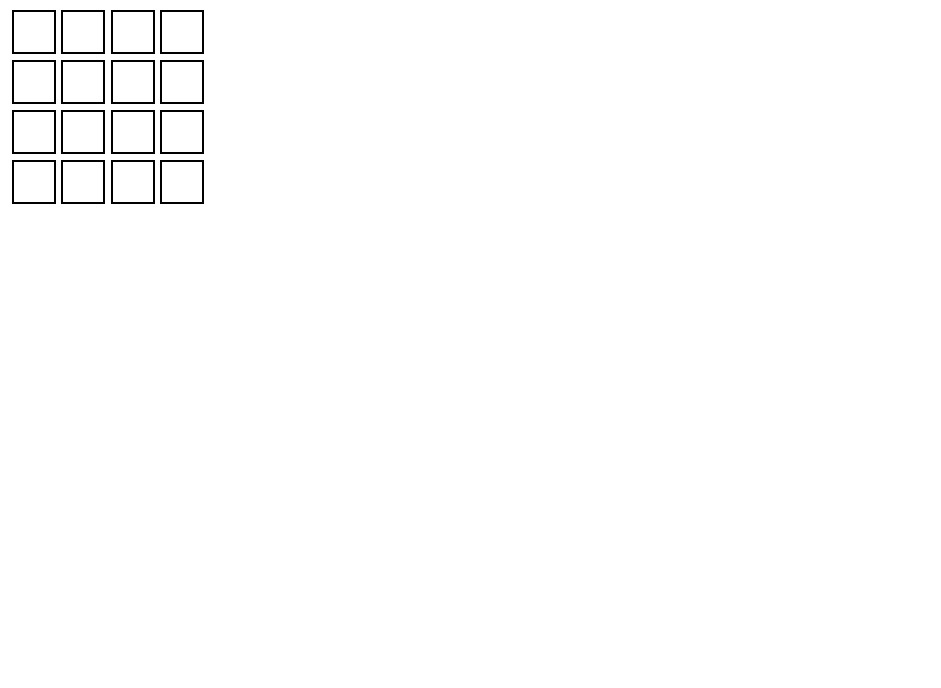
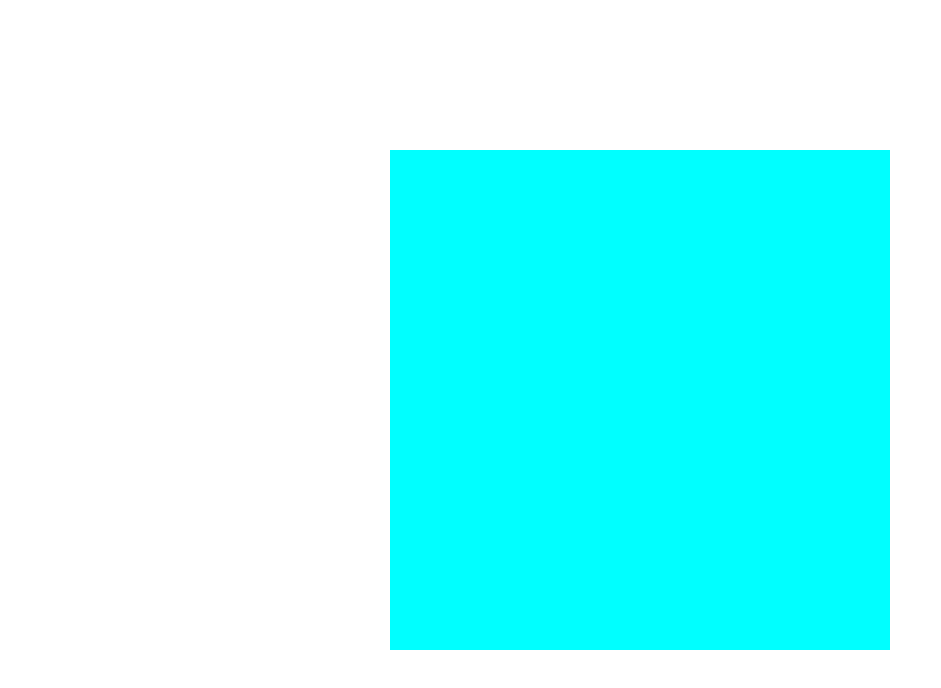
Before and after one commit to sebyta2011/etch-a-sketch, a plain HTML site: page index.html in a window 1280 px wide. Shown: the whole page, without its empty margins (0-941 px from the left). Drawn offline with Linux system fonts and the light colour scheme.

Commit message:
Sketch works and accepts any drawing area size

```diff
--- a/css/styles.css
+++ b/css/styles.css
@@ -1,23 +1,23 @@
 body, html {
     display: flex;
-    height:100%;
+    height: 100%;
+    margin: 0;
+    justify-content: center;
+    align-items: center;
 }
 
-
-#gridContainer {
-    display: flex;
-    justify-content: space-evenly;
-    flex-wrap: wrap;
-    width: 200px;
-    height:200px;
+.fila {
+    background-color: pink;
+    display:flex;
 }
 
-.gridTile {
-    display: flex;
-    flex-wrap: wrap;
-    height: 40px;
-    width: 40px;
-    background-color: white;
-    border: 2px solid black;
-    margin: 2px;
+.tile {
+    width: 100%;
+    aspect-ratio: 1/1;
+    background-color: cyan;
 }
+
+#contenedor {
+    width: 500px;
+    height: 500px;
+}
--- a/index.html
+++ b/index.html
@@ -7,10 +7,7 @@
     <title>Etch-a-sketch</title>
 </head>
 <body>
-    <div id="optionsContainer">
-
-    </div>
-    <div id="gridContainer">
+    <div id="contenedor">
 
     </div>
 </body>
--- a/js/script.js
+++ b/js/script.js
@@ -1,12 +1,17 @@
-const gridContainer = document.querySelector('#gridContainer');
-const gridTileCreate = document.createElement('div');
+const contenedor = document.querySelector("#contenedor");
+const crearDiv = document.createElement('div');
 
-
-function gridSize() {
-    for(i=0; i<16; ++i) {
-        const gridTileCreate = document.createElement('div');
-        gridTileCreate.classList.add('gridTile');
-        gridContainer.appendChild(gridTileCreate);
+let i = 20;
+function linea() {
+    for(a=0; a < i; a++) {
+        const crearContenedor = document.createElement("div");
+        crearContenedor.classList.add('fila');
+        contenedor.appendChild(crearContenedor);
+            for(b=0; b < i; b++) {
+                const crearDiv = document.createElement('div')
+                crearDiv.classList.add('tile')
+                crearContenedor.appendChild(crearDiv)
+            }
     }
 }
 
@@ -14,8 +19,25 @@ function colorBlack(e) {
     e.target.style.backgroundColor = "black";
 }
 
-gridSize();
+linea();
 
-const gridTiles = document.querySelectorAll(".gridTile");
+const gridTiles = document.querySelectorAll(".tile");
 
-gridTiles.forEach(gridTile => gridTile.addEventListener('mouseover', colorBlack));
+gridTiles.forEach(tile => tile.addEventListener('mouseover', colorBlack));
+
+
+
+// tengo:
+// una funcion para crear una linea de cuadraditos dado i linea(i)
+//     necesito: que se cree un contenedor flex-direction row para tener a los cuadraditos creados por la funcion
+// una funcion para crear una columna de cuadraditos dado i columna(i)
+//     necesito: que se cree un contenedor flex-direction column para tener a los cuadraditos creados por la funcion
+
+// quiero:
+// linea(i) loopee i cantidad de veces, y en cada loop tiene que llamar a columna(i) para que loopee i-1 veces
+
+// function linea() {
+//     for(i=0; i<16; ++i) {
+//         const gridTileCreate = document.createElement('div');
+//         const gridRowCreate
+//     }}
```
